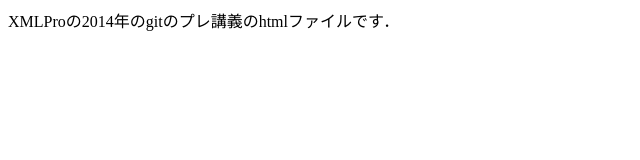
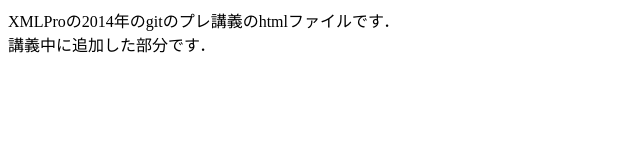
Before and after one commit to XMLPro/gitLec2014pre, a plain HTML site: page index.html in a window 1280 px wide. Shown: the whole page, without its empty margins (0-640 px from the left). Drawn offline with Linux system fonts and the light colour scheme.

Commit message:
add kogi

```diff
--- a/index.html
+++ b/index.html
@@ -5,6 +5,7 @@
     <title>git Lecture 2014 pre</title>
 </head>
 <body>
-XMLProの2014年のgitのプレ講義のhtmlファイルです．
+XMLProの2014年のgitのプレ講義のhtmlファイルです．<br />
+講義中に追加した部分です．
 </body>
 </html>
```
